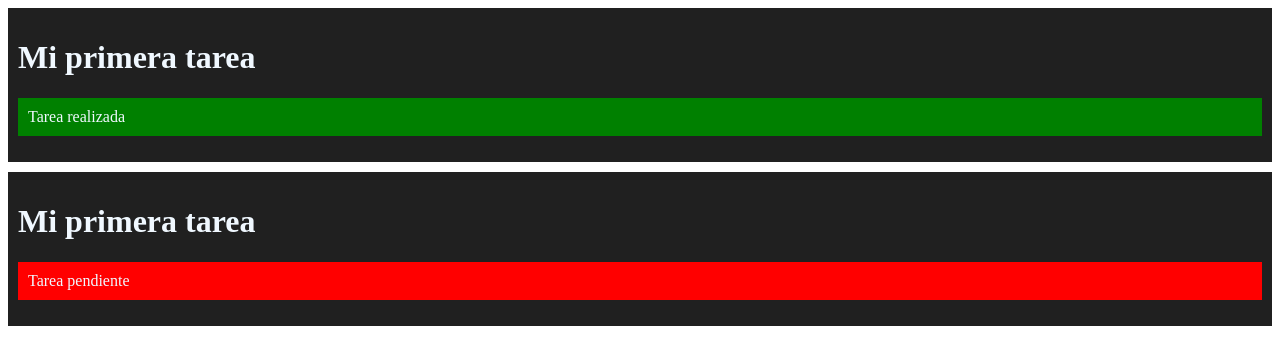
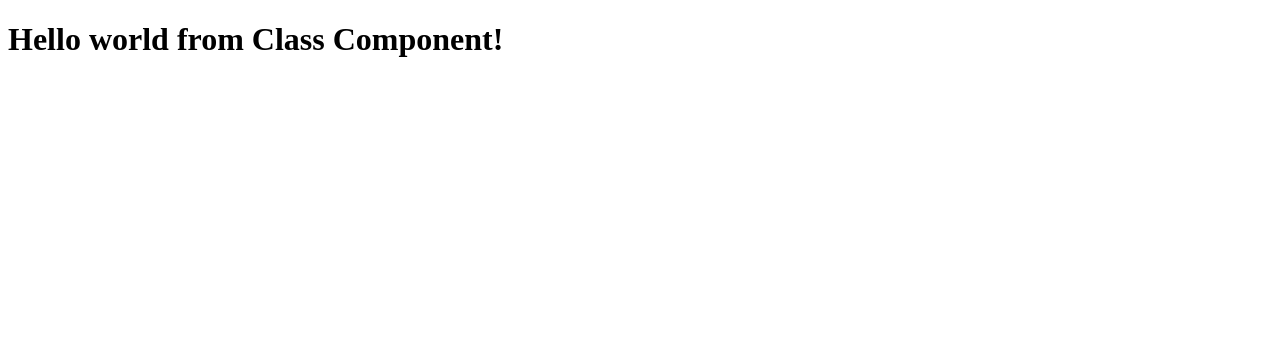
Before and after one commit to alanbernale/react-course, a React (Vite) app: page / in a window 1280 px wide. Shown: the top 364 px of the page. Built offline with nearby package versions, Linux system fonts and the light colour scheme.

Commit message:
Tipos de componentes.

```diff
--- /dev/null
+++ b/src/Saludar.jsx
@@ -0,0 +1,7 @@
+import {Component} from "react"
+
+export class Saludar extends Component {
+    render() {
+        return <h1>Hello world from Class Component!</h1>
+    }
+}
--- a/src/main.jsx
+++ b/src/main.jsx
@@ -4,10 +4,10 @@
 import Product, {Navbar} from "./Product"
 import {Button} from "./Button"
 import {TaskCard} from "./Task"
+import {Saludar} from "./Saludar"
 
 ReactDOM.createRoot(document.getElementById('root')).render(
     <>
-        <TaskCard ready={true}/>
-        <TaskCard ready={false}/>
+        <Saludar/>
     </>
 )
```
